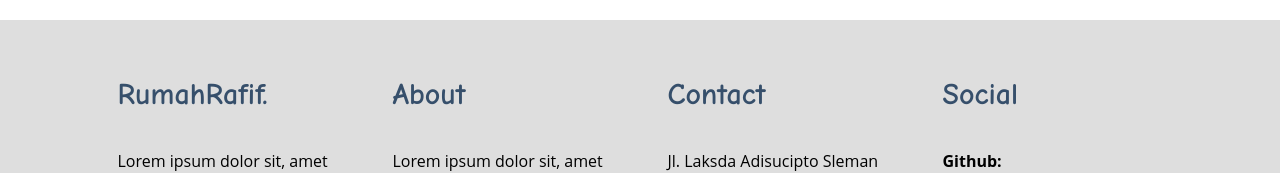
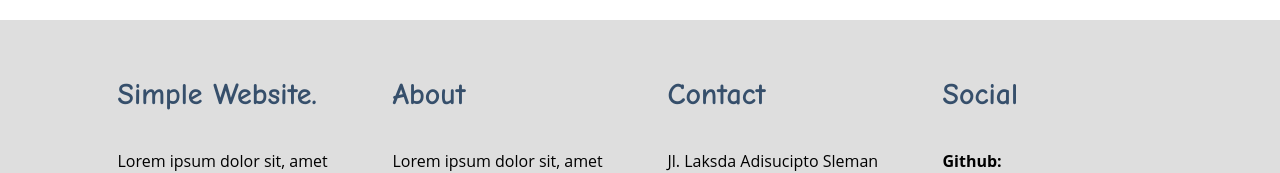
Before and after one commit to Adixshnzz/Website-sederhana-, a plain HTML site: page index.html in a window 1280 px wide. Shown: the part 1907-2080 px from the top of the page. Drawn offline with Linux system fonts and the light colour scheme.

Commit message:
Update index.html

```diff
--- a/index.html
+++ b/index.html
@@ -110,7 +110,7 @@
         <div class="wrapper">
             <div class="footer">
                 <div class="footer-section">
-                    <h3>RumahRafif.</h3>
+                    <h3>Simple Website.</h3>
                     <p>Lorem ipsum dolor sit, amet consectetur adipisicing elit. Sint, culpa!</p>
                 </div>
                 <div class="footer-section">
```
